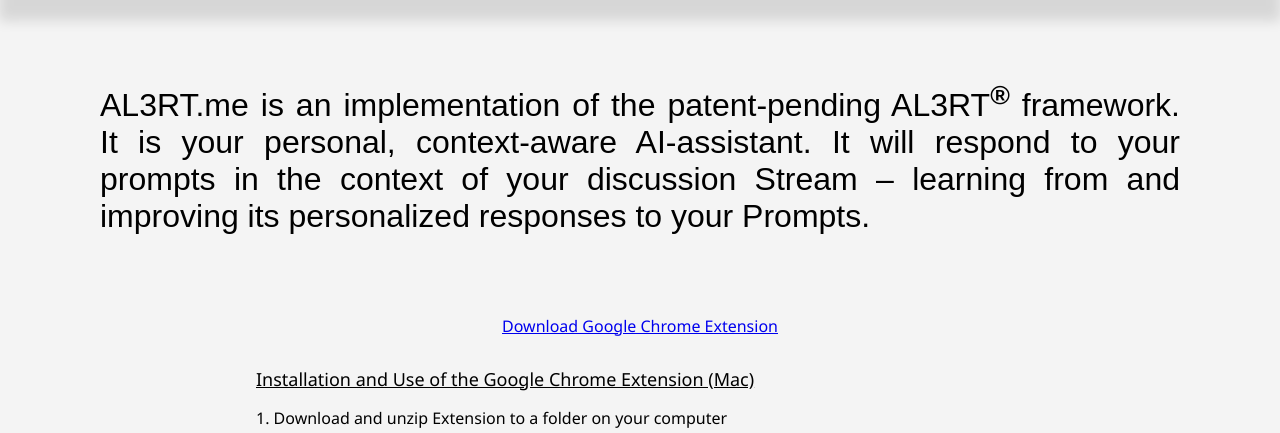
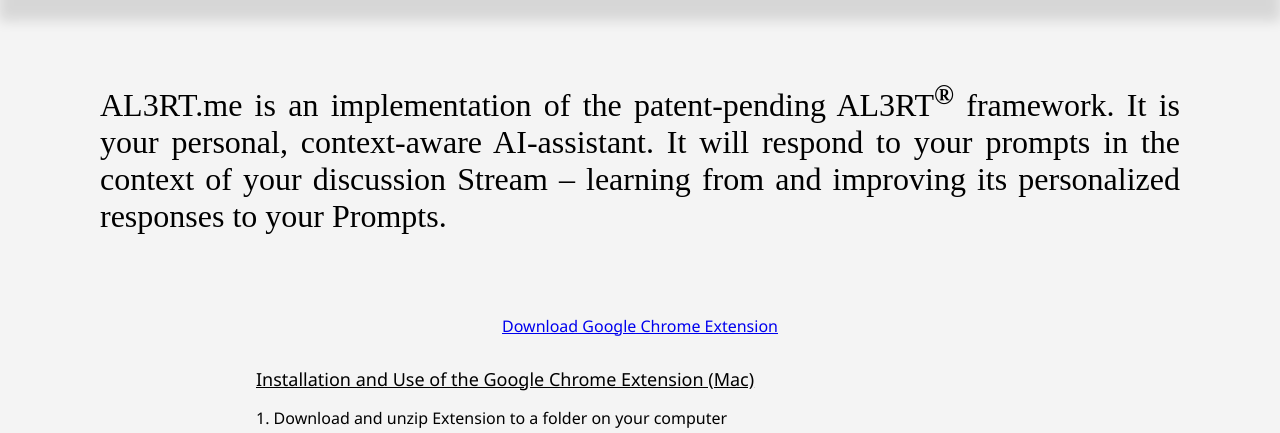
Before and after one commit to kohhash/RBAC, a Flask app: page / in a window 1280 px wide. Shown: the part 118-551 px from the top of the page. Run offline with Flask 2, Linux system fonts and the light colour scheme; the visitor is signed in with stand-in values (Sample User, id 1); data comes from the database, SQL or seed files in the repository; data that the repository does not hold is empty; some libraries are stand-ins or nearby versions.

Commit message:
update: change description font

```diff
--- a/templates/home.html
+++ b/templates/home.html
@@ -232,7 +232,7 @@
         text-align: justify;
         margin-top: 80px;
         margin-bottom: 80px;
-        font-family: fantasy;
+        font-family: Times Roman;
       }
     </style>
   </head>
```
